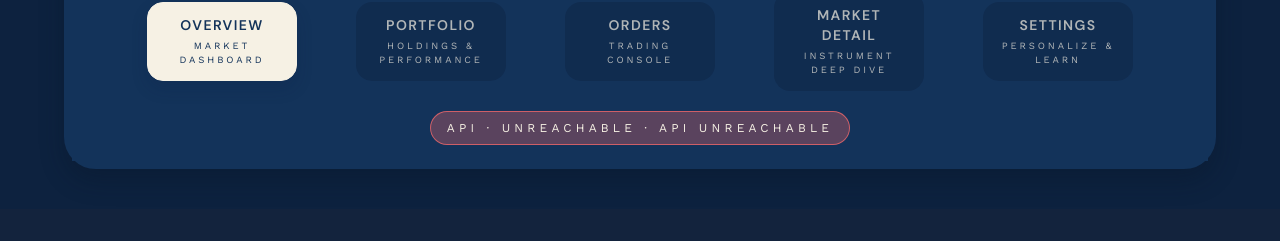
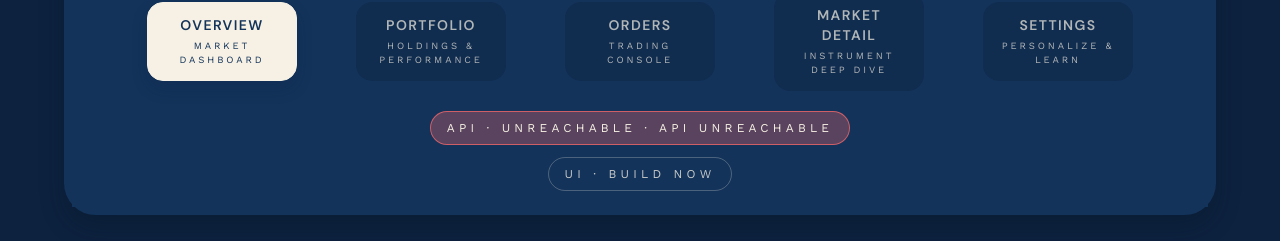
Before and after one commit to guusbosman/tulipbroker-ui, a React (Vite) app: page / in a window 1280 px wide. Shown: the part 938-1179 px from the top of the page. Before the commit the page ends 1147 px from the top, so only its background shows below. Built offline with nearby package versions, Linux system fonts and the light colour scheme; no server answers.

Commit message:
Show UI build timestamp in footer

```diff
--- a/src/App.tsx
+++ b/src/App.tsx
@@ -45,6 +45,50 @@ const SCREENS: Record<
   },
 };
 
+const relativeFormatter = new Intl.RelativeTimeFormat("en", { numeric: "auto" });
+const easternFormatter = new Intl.DateTimeFormat("en-US", {
+  timeZone: "America/New_York",
+  dateStyle: "medium",
+  timeStyle: "short",
+});
+const RELATIVE_DIVISIONS: Array<{ amount: number; unit: Intl.RelativeTimeFormatUnit }> = [
+  { amount: 60, unit: "second" },
+  { amount: 60, unit: "minute" },
+  { amount: 24, unit: "hour" },
+  { amount: 7, unit: "day" },
+  { amount: 4.34524, unit: "week" },
+  { amount: 12, unit: "month" },
+  { amount: Number.POSITIVE_INFINITY, unit: "year" },
+];
+
+function formatRelativeTimestamp(timestamp?: string) {
+  if (!timestamp) {
+    return { label: "UI · local build", title: undefined };
+  }
+
+  const parsed = Date.parse(timestamp);
+  if (Number.isNaN(parsed)) {
+    return { label: `UI · build ${timestamp}`, title: timestamp };
+  }
+
+  let duration = (parsed - Date.now()) / 1000;
+  for (const division of RELATIVE_DIVISIONS) {
+    if (Math.abs(duration) < division.amount) {
+      const relative = relativeFormatter.format(Math.round(duration), division.unit);
+      return {
+        label: `UI · build ${relative}`,
+        title: easternFormatter.format(new Date(parsed)),
+      };
+    }
+    duration /= division.amount;
+  }
+
+  return {
+    label: `UI · build ${new Date(parsed).toISOString()}`,
+    title: easternFormatter.format(new Date(parsed)),
+  };
+}
+
 function App() {
   const [activeScreen, setActiveScreen] = useState<ScreenKey>("overview");
   const {
@@ -52,6 +96,10 @@ function App() {
     status: apiStatus,
     error: apiError,
   } = useApiConfig();
+  const uiBuildTime =
+    import.meta.env.VITE_UI_BUILD_TIME ??
+    (import.meta.env.DEV ? new Date().toISOString() : undefined);
+  const uiBuildBadge = formatRelativeTimestamp(uiBuildTime);
 
   const ActiveView = useMemo(() => SCREENS[activeScreen].render, [activeScreen]);
 
@@ -134,9 +182,16 @@ function App() {
               );
             })}
           </div>
-          <div className="mt-5 flex justify-center">
+          <div className="mt-5 flex flex-col items-center gap-3">
             <span className={apiBadgeClasses} aria-live="polite">
               {apiBadgeText}
+            </span>
+            <span
+              className="rounded-full border border-cream/25 px-4 py-2 text-xs uppercase tracking-[0.35em] text-cream/80"
+              aria-live="polite"
+              title={uiBuildBadge.title}
+            >
+              {uiBuildBadge.label}
             </span>
           </div>
         </nav>
```
Also changed, not shown: 2 other files (tests, documents, lock files or other folders).
